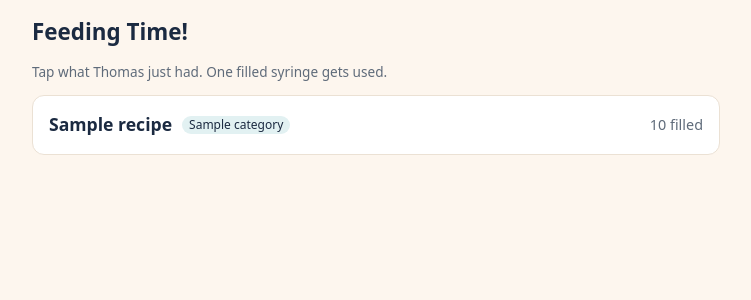
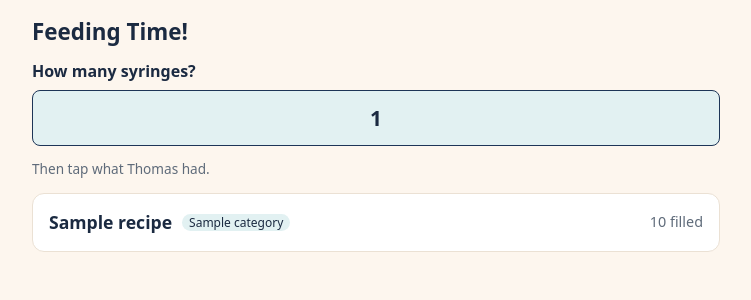
Before and after one commit to moorecameronjames/tube-feed-inventory-tracker, a Flask app: template templates/fed.html in a window 1280 px wide. Shown: the part 60-360 px from the top of the page, without its empty margins (264-1015 px from the left). Run offline with Flask 3, Linux system fonts and the light colour scheme; the template is opened without the code that fills it: most values are stand-ins (such as "Sample title", 1, 10 or a date in 2020); some libraries are stand-ins or nearby versions.

Commit message:
Feeding Time!: choose 1 or 2 syringes per feeding
A 1 / 2 picker (default 1) sits above the meal list; tapping a meal
uses that many from Fridge (in syringes). Asking for more than are
filled shows an error instead of going negative.

Co-Authored-By: Claude Opus 5.5 <noreply@anthropic.com>

```diff
--- a/app.py
+++ b/app.py
@@ -20,6 +20,8 @@ from psycopg.rows import dict_row
 from report import build_report, format_actions, format_text, format_title
 
 SCHEMA_PATH = Path(__file__).parent / "schema.sql"
+
+FEED_COUNTS = ("1", "2")  # syringes per feeding, chosen on Feeding Time!
 
 KIND_LABELS = {"moved": "Moved", "used": "Used", "discarded": "Thrown out"}
 
@@ -276,19 +278,24 @@ def register_routes(app):
 
     @app.route("/fed", methods=["GET", "POST"])
     def fed_meal():
-        """One-tap 'Thomas just had this': uses 1 filled syringe."""
+        """'Thomas just had this': pick 1 or 2 syringes, then tap the meal. Uses that
+        many from Fridge (in syringes)."""
         db = get_db()
-        syringes = db.execute("SELECT * FROM locations WHERE short_name = 'Syringes'").fetchone()
+        filled = db.execute("SELECT * FROM locations WHERE short_name = 'Syringes'").fetchone()
 
         if request.method == "POST":
             try:
+                count = request.form.get("count", "1")
+                if count not in FEED_COUNTS:
+                    raise ValueError("Pick 1 or 2 syringes.")
+                count = int(count)
                 recipe_id, category_id = parse_item(request.form.get("meal"))
                 with db.transaction():
-                    apply_movement(db, recipe_id, category_id, syringes["id"], None, 1)
+                    apply_movement(db, recipe_id, category_id, filled["id"], None, count)
                     db.execute(
                         """INSERT INTO movements (recipe_id, category_id, kind, from_location_id, quantity)
-                           VALUES (%s, %s, 'used', %s, 1)""",
-                        (recipe_id, category_id, syringes["id"]),
+                           VALUES (%s, %s, 'used', %s, %s)""",
+                        (recipe_id, category_id, filled["id"], count),
                     )
             except (ValueError, StockError) as e:
                 flash(str(e), "error")
@@ -298,9 +305,9 @@ def register_routes(app):
                    FROM recipes r JOIN categories c ON c.id = %s
                    LEFT JOIN stock s ON s.recipe_id = r.id AND s.category_id = c.id AND s.location_id = %s
                    WHERE r.id = %s""",
-                (category_id, syringes["id"], recipe_id),
+                (category_id, filled["id"], recipe_id),
             ).fetchone()
-            flash(f"Fed 1 syringe of {n['recipe']} ({n['category']}). {n['left']} filled left.", "success")
+            flash(f"Fed {syringes(count)} of {n['recipe']} ({n['category']}). {n['left']} filled left.", "success")
             return redirect(url_for("inventory"))
 
         meals = db.execute(
@@ -310,9 +317,9 @@ def register_routes(app):
                JOIN categories c ON c.id = s.category_id
                WHERE s.location_id = %s AND s.quantity > 0
                ORDER BY c.sort_order, lower(r.name)""",
-            (syringes["id"],),
+            (filled["id"],),
         ).fetchall()
-        return render_template("fed.html", meals=meals)
+        return render_template("fed.html", meals=meals, counts=FEED_COUNTS)
 
     @app.route("/make", methods=["GET", "POST"])
     def make_batch():
--- a/static/style.css
+++ b/static/style.css
@@ -224,7 +224,6 @@ a.stat { color: inherit; text-decoration: none; }
   font-size: 1.15rem; background: var(--highlight); color: #ffffff;
 }
 .fed-list { display: grid; gap: 10px; }
-.fed-list form { margin: 0; }
 button.fed-choice {
   width: 100%; margin: 0; padding: 16px; display: flex; align-items: center; gap: 10px; flex-wrap: wrap;
   text-align: left; background: var(--card); color: var(--text); border: 1px solid var(--border);
@@ -233,3 +232,5 @@ button.fed-choice {
 button.fed-choice:active { background: var(--accent-soft); }
 .fed-name { font-weight: 700; font-size: 1.1rem; }
 .fed-count { margin-left: auto; color: var(--muted); font-size: 0.9rem; }
+.feed-count { margin: 0 0 4px; }
+.feed-count label { font-size: 1.3rem; font-weight: 700; padding: 12px; }
--- a/templates/fed.html
+++ b/templates/fed.html
@@ -3,19 +3,25 @@
 {% block content %}
 <h1>Feeding Time!</h1>
 {% if meals %}
-<p class="hint">Tap what Thomas just had. One filled syringe gets used.</p>
-<div class="fed-list">
-  {% for m in meals %}
-  <form method="post">
-    <input type="hidden" name="meal" value="{{ m.recipe_id }}:{{ m.category_id }}">
-    <button type="submit" class="fed-choice">
+<form method="post">
+  <fieldset class="choices feed-count">
+    <legend>How many syringes?</legend>
+    {% for n in counts %}
+    <label><input type="radio" name="count" value="{{ n }}" {{ 'checked' if loop.first }}> {{ n }}</label>
+    {% endfor %}
+  </fieldset>
+
+  <p class="hint">Then tap what Thomas had.</p>
+  <div class="fed-list">
+    {% for m in meals %}
+    <button type="submit" name="meal" value="{{ m.recipe_id }}:{{ m.category_id }}" class="fed-choice">
       <span class="fed-name">{{ m.recipe }}</span>
       <span class="tag">{{ m.category }}</span>
       <span class="fed-count">{{ m.quantity }} filled</span>
     </button>
-  </form>
-  {% endfor %}
-</div>
+    {% endfor %}
+  </div>
+</form>
 {% else %}
 <div class="card empty">
   <p>No filled syringes right now.</p>
```
Also changed, not shown: tests/test_app.py (+25 -0 lines).
